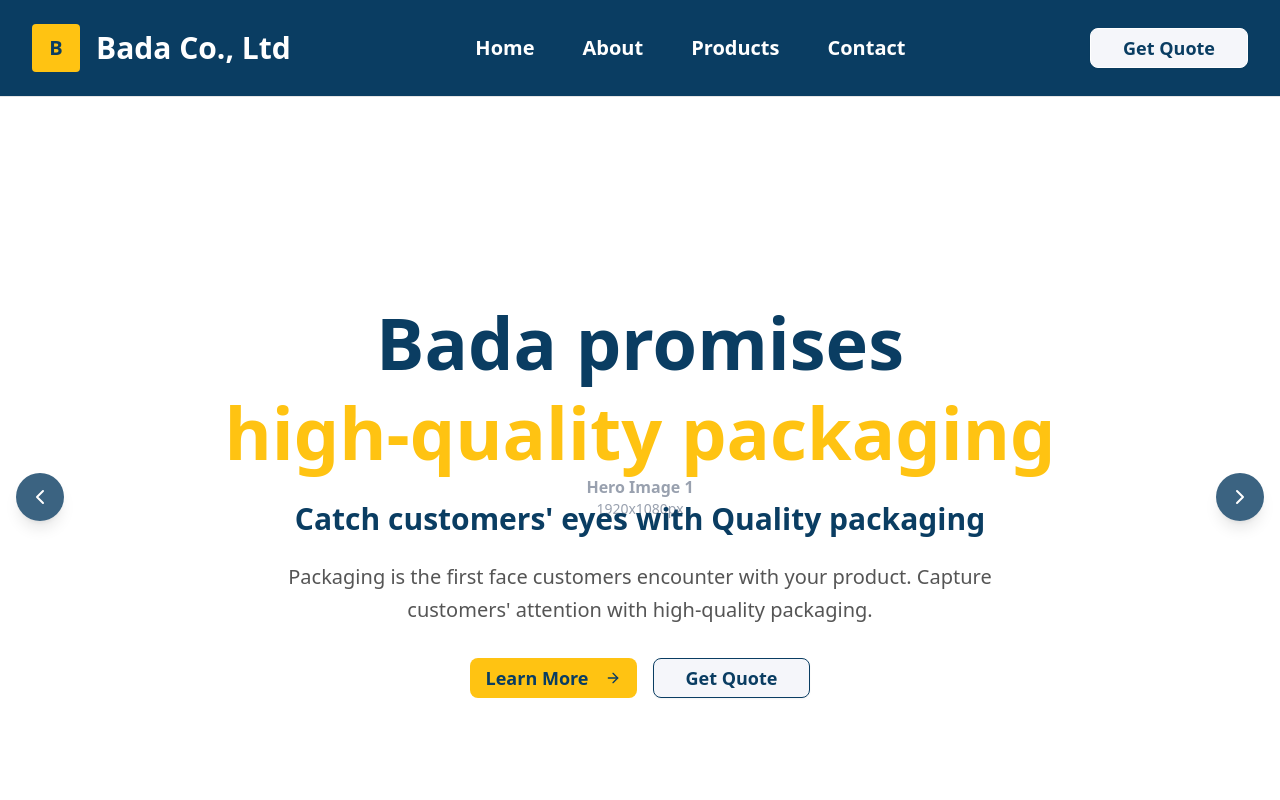
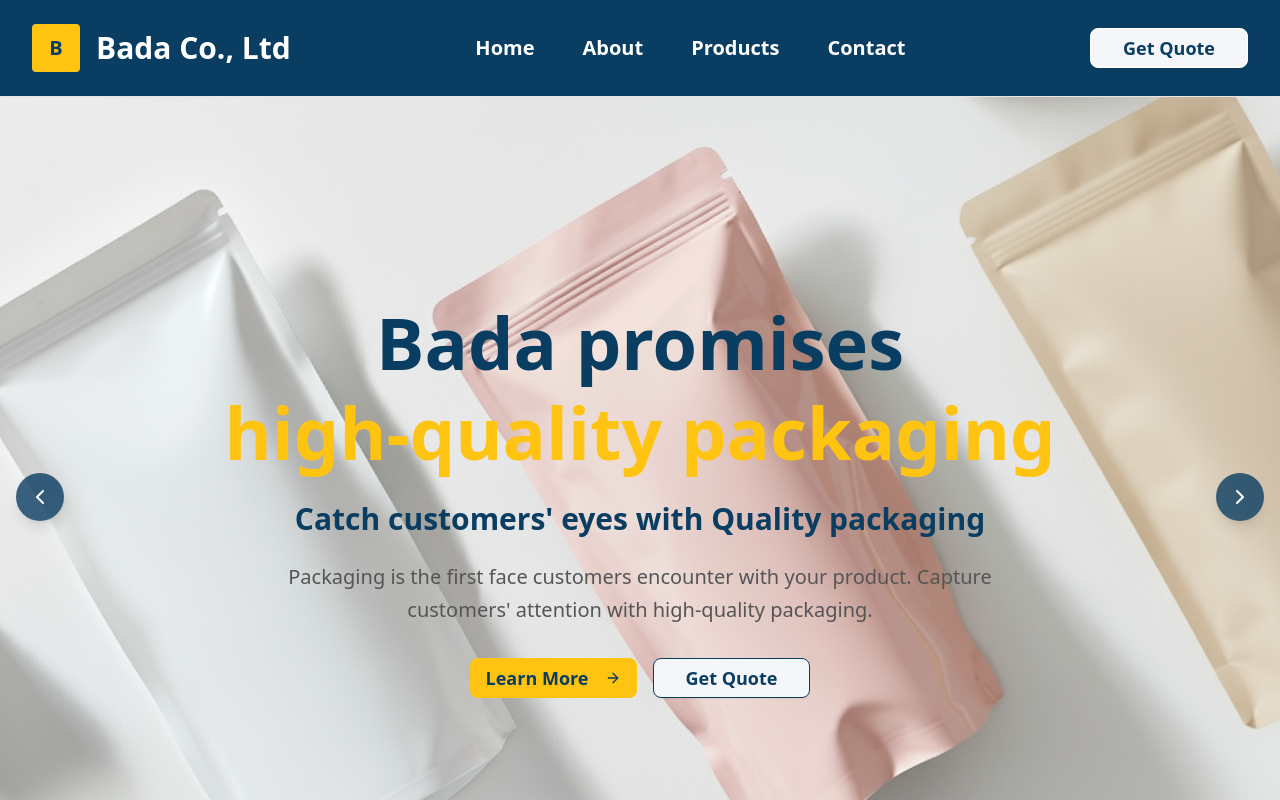
Before and after one commit to lee960314/bada-company-website, a Next.js app: page / in a window 1280 px wide. Both pictures are taken after a click on the button 40 px from the left and 497 px from the top of the page. Shown: the top 800 px of the page. Built offline with nearby package versions, Linux system fonts and the light colour scheme.

Commit message:
메인페이지 히어로 섹션 이미지 크기 수정 및 시범 이미지 추가

```diff
--- a/src/components/HeroSection.tsx
+++ b/src/components/HeroSection.tsx
@@ -1,8 +1,9 @@
 "use client"
 
-import { useState, useEffect } from "react"
+import { useState, useEffect, useCallback } from "react"
 import { Button } from "@/components/ui/button"
 import { ArrowRight, ChevronLeft, ChevronRight } from "lucide-react"
+import Image from "next/image"
 
 export default function HeroSection() {
   const [currentSlide, setCurrentSlide] = useState(0)
@@ -15,8 +16,8 @@ export default function HeroSection() {
       subtitle: "high-quality packaging",
       description: "Catch customers' eyes with Quality packaging",
       content: "Packaging is the first face customers encounter with your product. Capture customers' attention with high-quality packaging.",
-      imagePlaceholder: "Hero Image 1",
-      imageSize: "1920x1080px"
+      image: "/desktop-heroimg1.png",
+      imageSize: "1980x800px"
     },
     {
       id: 2,
@@ -25,7 +26,7 @@ export default function HeroSection() {
       description: "Unique packaging helps solidify your brand image",
       content: "Create packaging that you can't find in ready-made products - one-of-a-kind packaging that stands out from the competition.",
       imagePlaceholder: "Hero Image 2",
-      imageSize: "1920x1080px"
+      imageSize: "1980x800px"
     },
     {
       id: 3,
@@ -34,16 +35,16 @@ export default function HeroSection() {
       description: "A promise to customers is like a promise to family",
       content: "We will faithfully keep every small promise. Fast delivery and exact timing are our commitment to customer satisfaction.",
       imagePlaceholder: "Hero Image 3",
-      imageSize: "1920x1080px"
+      imageSize: "1980x800px"
     }
   ]
 
-  const nextSlide = () => {
+  const nextSlide = useCallback(() => {
     if (isAnimating) return
     setIsAnimating(true)
     setCurrentSlide((prev) => (prev + 1) % slides.length)
     setTimeout(() => setIsAnimating(false), 1000)
-  }
+  }, [isAnimating, slides.length])
 
   const prevSlide = () => {
     if (isAnimating) return
@@ -72,7 +73,7 @@ export default function HeroSection() {
   const currentSlideData = slides[currentSlide]
 
   return (
-    <section className="relative min-h-screen flex items-center justify-center overflow-hidden bg-[#F5F6FA]">
+    <section className="relative h-[800px] flex items-center justify-center overflow-hidden bg-[#F5F6FA]">
       {/* Background Images */}
       <div className="absolute inset-0">
         {slides.map((slide, index) => (
@@ -82,13 +83,23 @@ export default function HeroSection() {
               index === currentSlide ? 'opacity-100' : 'opacity-0'
             }`}
           >
-            <div className="w-full h-full bg-white flex items-center justify-center">
-              {/* TODO: Add hero background image here - Size: 1920x1080px */}
-              <div className="text-center text-gray-400">
-                <p className="font-semibold">{slide.imagePlaceholder}</p>
-                <p className="text-sm">{slide.imageSize}</p>
+            {slide.image ? (
+              <Image
+                src={slide.image}
+                alt={`Hero Image ${slide.id}`}
+                fill
+                className="object-cover"
+                priority={index === 0}
+              />
+            ) : (
+              <div className="w-full h-full bg-white flex items-center justify-center">
+                {/* TODO: Add hero background image here - Size: 1980x800px */}
+                <div className="text-center text-gray-400">
+                  <p className="font-semibold">{slide.imagePlaceholder}</p>
+                  <p className="text-sm">{slide.imageSize}</p>
+                </div>
               </div>
-            </div>
+            )}
           </div>
         ))}
       </div>
```
Also changed, not shown: public/desktop-heroimg1.png (added), public/desktop-heroimg12.png (added).
